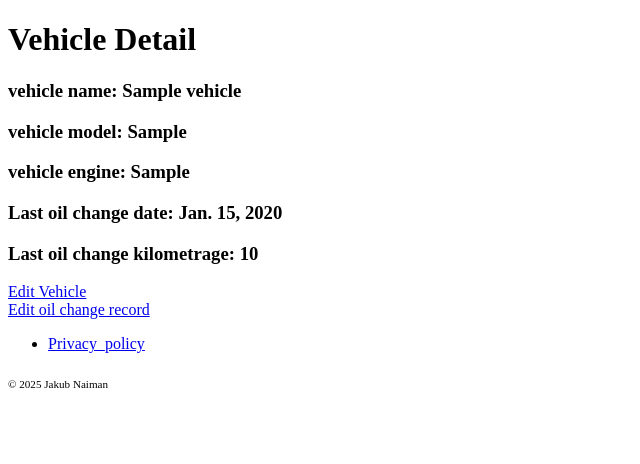
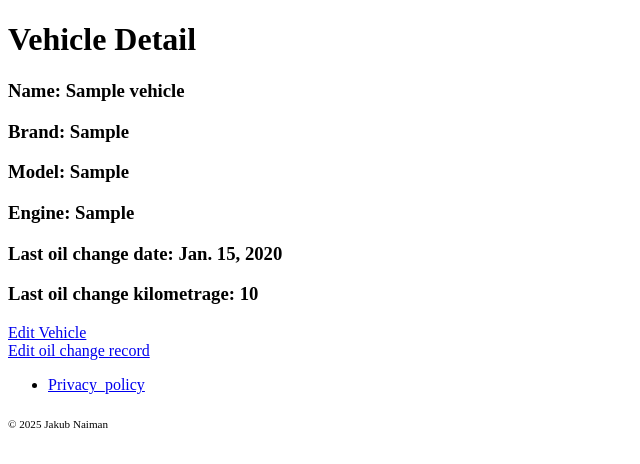
Before and after one commit to JNaiman97/oil_change, a Django app: page /vehicles/vehicles/1/ in a window 1280 px wide. Shown: the part 91-555 px from the top of the page, without its empty margins (0-640 px from the left). Run offline with Django 5.2, Linux system fonts and the light colour scheme; a user stored in the database is signed in; tables that the repository leaves empty hold one stand-in row (values such as "Sample post").

Commit message:
vehicle model_add_brand_and_migrate

```diff
--- a/oil_change_tracker/vehicles/models/vehicle.py
+++ b/oil_change_tracker/vehicles/models/vehicle.py
@@ -4,6 +4,7 @@ from django.conf import settings
 class Vehicle(models.Model):
     owner = models.ForeignKey(settings.AUTH_USER_MODEL, on_delete=models.CASCADE)
     name = models.CharField(max_length=100)
+    brand = models.CharField(max_length=100, blank=True, null=True)
     model = models.CharField(max_length=100, blank=True, null=True)
     engine = models.CharField(max_length=100, blank=True, null=True)
     photo = models.ImageField(upload_to='vehicle_photos/', blank=True, null=True)
--- a/oil_change_tracker/vehicles/templates/vehicle_detail.html
+++ b/oil_change_tracker/vehicles/templates/vehicle_detail.html
@@ -4,9 +4,10 @@
 <h1>Vehicle Detail</h1>
 
 
-<h3>vehicle name: {{ vehicle.name }}</h3>
-<h3>vehicle model: {{ vehicle.model }}</h3>
-<h3>vehicle engine: {{ vehicle.engine }}</h3>
+<h3>Name: {{ vehicle.name }}</h3>
+<h3>Brand: {{ vehicle.brand }}</h3>
+<h3>Model: {{ vehicle.model }}</h3>
+<h3>Engine: {{ vehicle.engine }}</h3>
 {% if vehicle.oil_changes %}
     <h3>Last oil change date: {{ vehicle.oil_changes.date }}</h3>
     <h3>Last oil change kilometrage: {{ vehicle.oil_changes.kilometrage }}</h3>
```
Also changed, not shown: oil_change_tracker/oil_change_tracker/celery.py (added, +8 -0 lines), oil_change_tracker/vehicles/migrations/0005_vehicle_brand.py (added).
